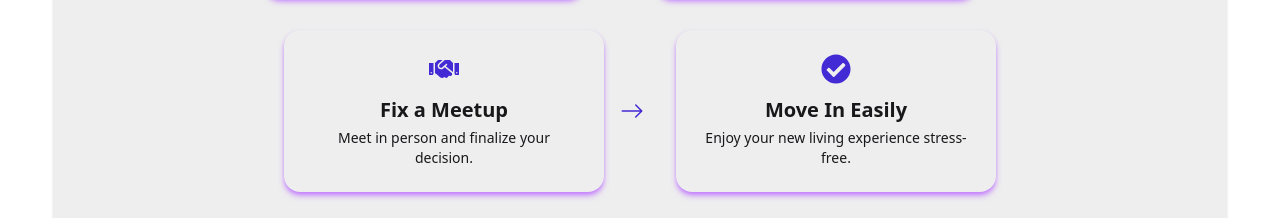
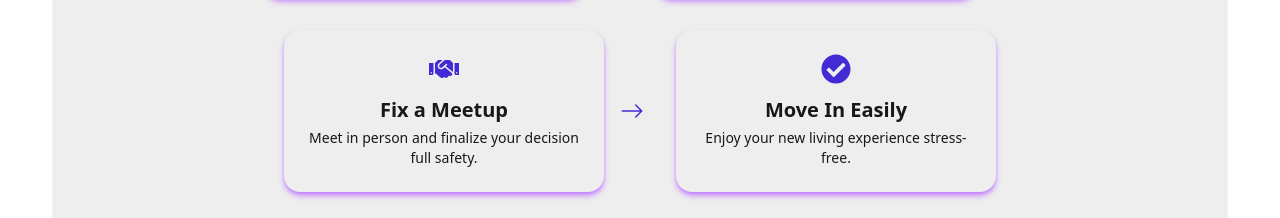
Before and after one commit to hanifsikder921/roommate-finder, a React (Vite) app: page / in a window 1280 px wide. Shown: the part 1143-1361 px from the top of the page. Built offline with nearby package versions, Linux system fonts and the light colour scheme; no server answers.

Commit message:
project build and deploy firebase

```diff
--- a/src/components/ExtraSection/HowItWorks.jsx
+++ b/src/components/ExtraSection/HowItWorks.jsx
@@ -16,7 +16,7 @@ const steps = [
   {
     icon: <FaHandshake className="text-3xl text-primary" />,
     title: "Fix a Meetup",
-    description: "Meet in person and finalize your decision.",
+    description: "Meet in person and finalize your decision full safety.",
   },
   {
     icon: <FaCheckCircle className="text-3xl text-primary" />,
--- a/src/pages/AddPost/AddPost.jsx
+++ b/src/pages/AddPost/AddPost.jsx
@@ -6,7 +6,7 @@ import { Helmet } from 'react-helmet-async';
 const AddPost = () => {
 
     const { user } = useContext(AuthContext);
-    console.log(user);
+
 
 
 
--- a/src/pages/Home/Home.jsx
+++ b/src/pages/Home/Home.jsx
@@ -8,7 +8,7 @@ import { Helmet } from 'react-helmet-async';
 
 const Home = () => {
     const allData = useLoaderData();
-    const [loading, setLoading] = useState(true); // ✅ লোডিং স্টেট
+    const [loading, setLoading] = useState(true);
     const [availablePosts, setAvailablePosts] = useState([]);
 
     useEffect(() => {
--- a/src/pages/Register/Register.jsx
+++ b/src/pages/Register/Register.jsx
@@ -34,7 +34,6 @@ const Register = () => {
 
         createUser(email, password)
             .then((result) => {
-                console.log(result.user);
 
                 const currentUser = result.user;
                 return updateDetails(currentUser, {
--- a/src/pages/UpdatPost/UpdatePost.jsx
+++ b/src/pages/UpdatPost/UpdatePost.jsx
@@ -18,8 +18,6 @@ const UpdatePost = () => {
         const form = e.target;
         const formData = new FormData(form);
         const updatePost = Object.fromEntries(formData.entries())
-
-        //send Update post to db
 
         fetch(`https://roommate-finder-server-site.vercel.app/items/${_id}`, {
 
```
